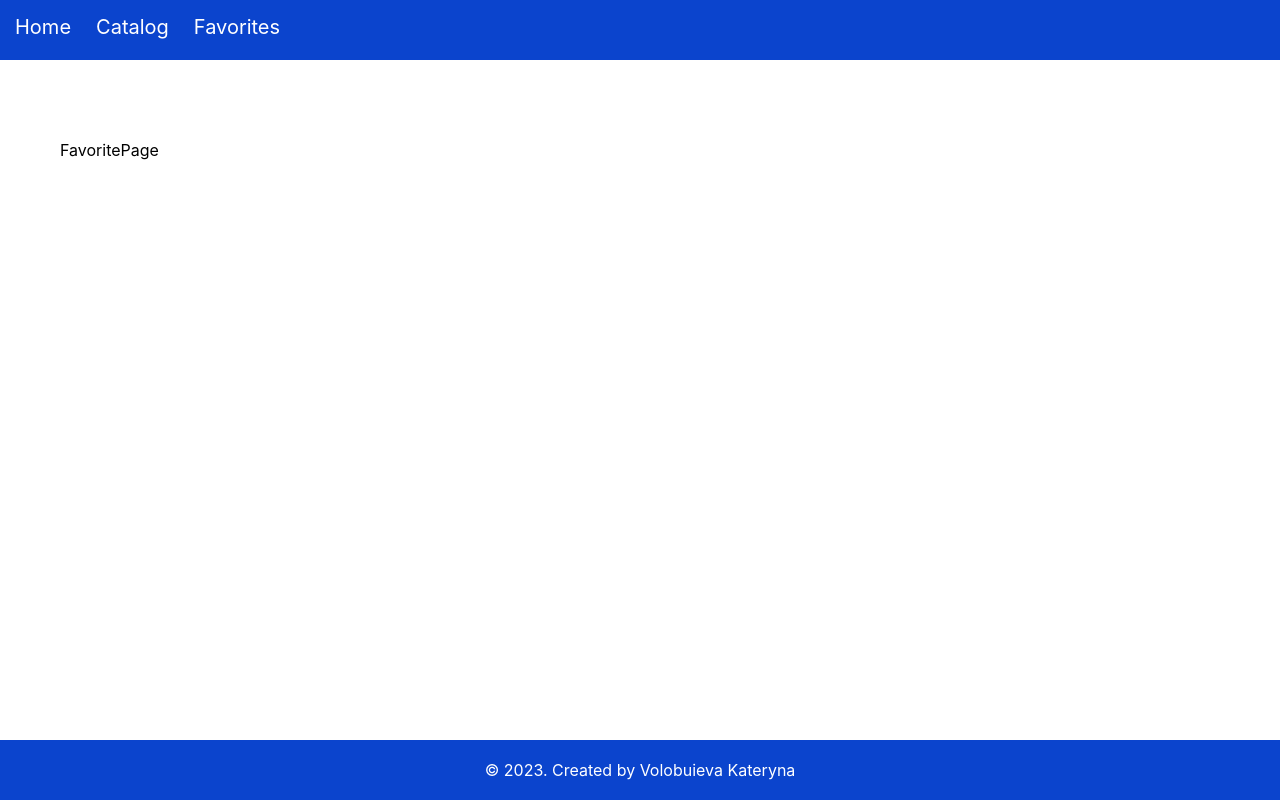
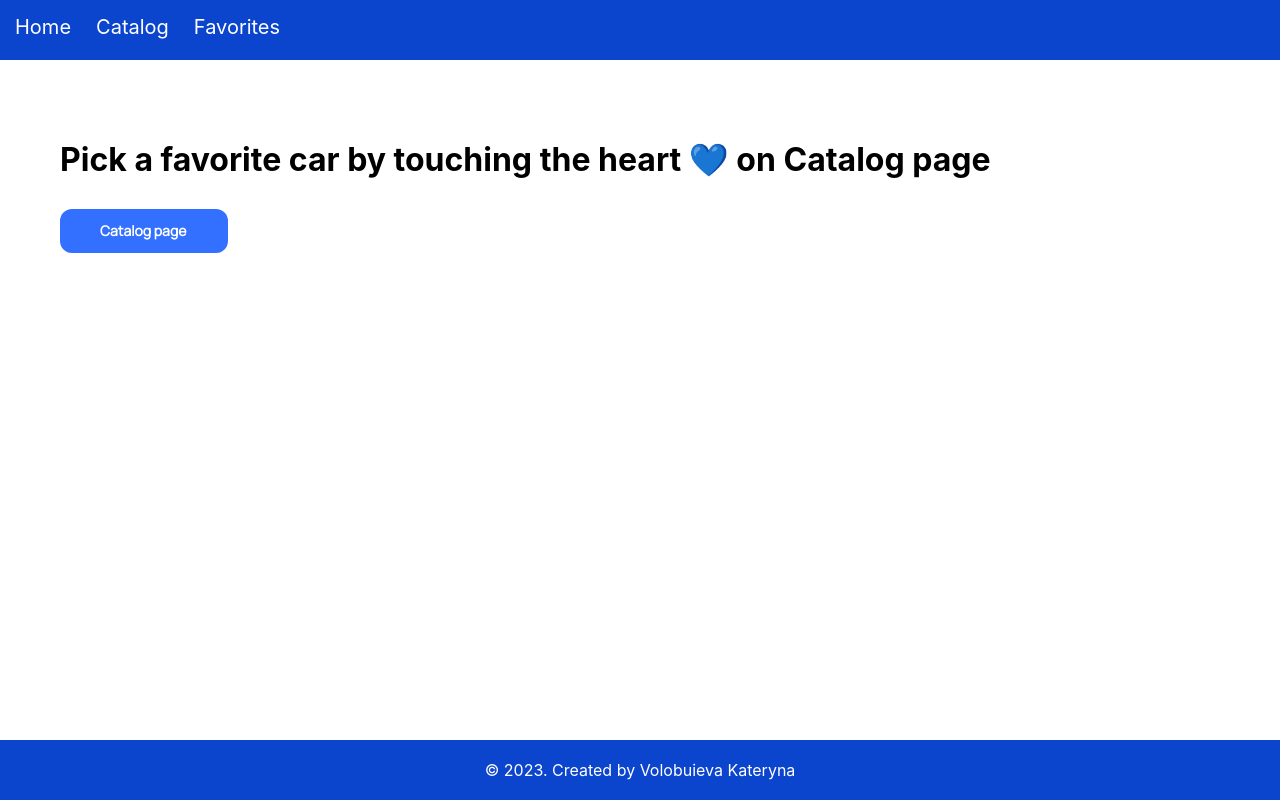
Before and after one commit to kika88vk/car-rent-app, a React (Create React App) app: page /car-rent-app/favorites in a window 1280 px wide. Built offline with nearby package versions, Linux system fonts and the light colour scheme.

Commit message:
add readme, persist, favorite reducer

```diff
--- a/src/app/store.js
+++ b/src/app/store.js
@@ -1,11 +1,38 @@
 import { configureStore } from '@reduxjs/toolkit';
 import { carsReducer } from '../redux/carsSlice';
 import { filterReducer } from '../redux/filterSlice';
+import { favoriteReducer } from '../redux/favoriteCarsSlice';
+import { persistStore, persistReducer } from 'redux-persist'
+import storage from 'redux-persist/lib/storage';
+import {
+
+  FLUSH,
+  REHYDRATE,
+  PAUSE,
+  PERSIST,
+  PURGE,
+  REGISTER,
+} from 'redux-persist'
+
+const persistConfig = {
+  key: 'favorite',
+  storage,
+}
+
+const persistedFavoriteReducer = persistReducer(persistConfig, favoriteReducer)
 
 export const store = configureStore({
   reducer: {
     filter: filterReducer,
     cars: carsReducer,
+    favorite: persistedFavoriteReducer,
+  },
+  middleware: (getDefaultMiddleware) =>
+    getDefaultMiddleware({
+      serializableCheck: {
+        ignoredActions: [FLUSH, REHYDRATE, PAUSE, PERSIST, PURGE, REGISTER],
+      },
+    }),
+});
 
-  },
-});
+export const persistor = persistStore(store);
--- a/src/components/CarInfo/CarInfo.jsx
+++ b/src/components/CarInfo/CarInfo.jsx
@@ -56,12 +56,13 @@ const CarInfo = ({
         </svg>
         <span className={css.descrSpan}>Engine size: {engineSize}</span>
       </div>
-      <p>{description}</p>
+      <p className={css.description}>{description}</p>
+      <p className={css.accessTitle}>Accessories and functionalities:</p>
       <div>
         <span>{accessories}</span>
         <span>{functionalities}</span>
       </div>
-      <p>Rental Conditions:</p>
+      <p className={css.accessTitle}>Rental Conditions:</p>
       <div>
         <p>Minimum age: {rentalConditions}</p>
         <p>Mileage: {mileage}</p>
--- a/src/components/CarInfo/CarInfo.module.css
+++ b/src/components/CarInfo/CarInfo.module.css
@@ -16,6 +16,7 @@
   line-height: 1.33;
   color: #121417;
   gap: 5px;
+  margin-top: 14px;
 }
 
 .accent {
@@ -23,7 +24,7 @@
 }
 .descrText {
   color: rgba(18, 20, 23, 0.5);
-
+  margin-top: 8px;
   font-size: 12px;
 
   font-weight: 400;
@@ -65,3 +66,19 @@
 .carModalBtn:is(:hover, :focus) {
   background-color: #0b44cd;
 }
+
+.description {
+  color: #121417;
+  font-size: 14px;
+  font-weight: 400;
+  line-height: 1.42;
+  margin-top: 14px;
+  margin-bottom: 24px;
+}
+.accessTitle {
+  color: #121417;
+  font-size: 14px;
+  font-weight: 400;
+  line-height: 1.42;
+  margin-bottom: 8px;
+}
--- a/src/index.js
+++ b/src/index.js
@@ -3,9 +3,10 @@ import { createRoot } from 'react-dom/client';
 import { Provider } from 'react-redux';
 import { store } from './app/store';
 import App from './App';
-
+import { PersistGate } from 'redux-persist/integration/react'
 import './index.css';
 import { BrowserRouter } from 'react-router-dom';
+import { persistor } from './app/store';
 
 const container = document.getElementById('root');
 const root = createRoot(container);
@@ -14,9 +15,9 @@ root.render(
   <React.StrictMode>
     <BrowserRouter basename="/car-rent-app">
       <Provider store={store}>
-
-        <App />
-
+        <PersistGate loading={null} persistor={persistor}>
+          <App />
+        </PersistGate>
       </Provider>
     </BrowserRouter>
   </React.StrictMode>
--- a/src/pages/FavoritePage/FavoritePage.jsx
+++ b/src/pages/FavoritePage/FavoritePage.jsx
@@ -1,7 +1,16 @@
 import React from "react";
+import { Link } from "react-router-dom";
+import css from "./FavoritePage.module.css";
 
 const FavoritePage = () => {
-  return <div>FavoritePage</div>;
+  return (
+    <div>
+      <h1>Pick a favorite car by touching the heart 💙 on Catalog page</h1>
+      <Link to="/catalog" className={css.link}>
+        Catalog page
+      </Link>
+    </div>
+  );
 };
 
 export default FavoritePage;
--- /dev/null
+++ b/src/pages/FavoritePage/FavoritePage.module.css
@@ -0,0 +1,21 @@
+.link {
+  margin-top: 30px;
+  margin-right: auto;
+  display: inline-block;
+  min-width: 168px;
+  height: 44px;
+  padding: 12px 40px;
+  border-radius: 12px;
+  background-color: #3470ff;
+  align-items: center;
+  color: #fff;
+  font-family: Manrope;
+  font-size: 14px;
+  border: 0;
+  font-weight: 600;
+  line-height: 1.42;
+  transition: background-color 250ms cubic-bezier(0.075, 0.82, 0.165, 1);
+}
+.link:is(:hover, :focus) {
+  background-color: #0b44cd;
+}
--- /dev/null
+++ b/src/redux/favoriteCarsSlice.js
@@ -0,0 +1,24 @@
+import { createSlice } from "@reduxjs/toolkit";
+
+const initialState = {
+    favorite: [],
+    isLoading: false,
+    error: null,
+};
+
+const favoriteCarsSlice = createSlice({
+    name: 'favorite',
+    initialState,
+    reducers: {
+        setFavoriteCars(state, action) {
+            state.favorite.push(action.payload);
+        },
+        deleteFavoriteCar(state, action) {
+            state.favorite = state.favorite.filter(fav => fav.id !== action.payload.id);
+        },
+    }
+});
+
+
+export const { setFavoriteCars, deleteFavoriteCar } = favoriteCarsSlice.actions;
+export const favoriteReducer = favoriteCarsSlice.reducer;
```
Also changed, not shown: 1 other file (tests, documents, lock files or other folders).
